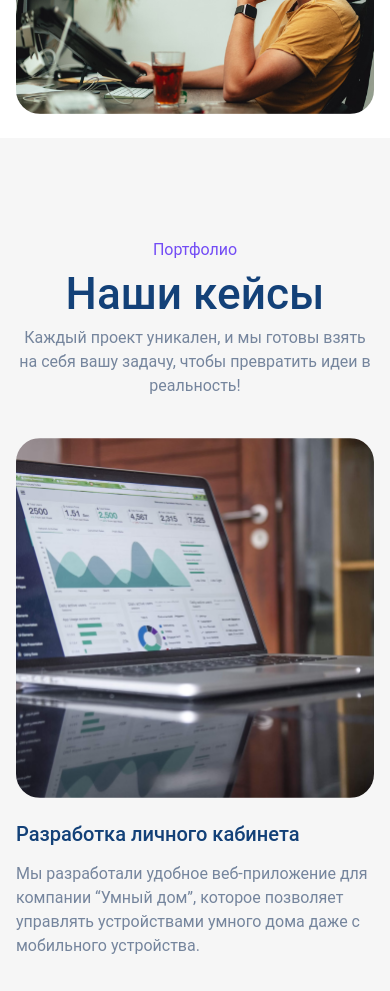
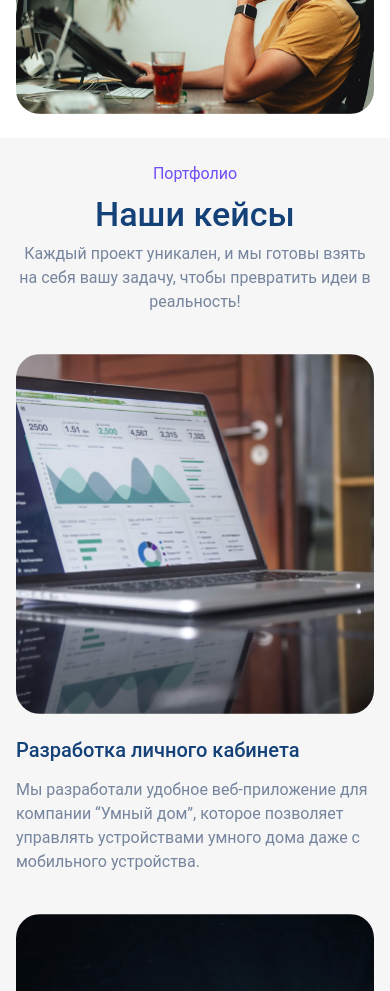
Before and after one commit to masha-masha/digital-design-company, a React (Vite) app: page / in a window 390 px wide. Shown: the part 4720-5711 px from the top of the page. Built offline with nearby package versions, Linux system fonts and the light colour scheme.

Commit message:
components Portfolio and PortfolioCard are styled for desktop devices

```diff
--- a/src/components/Portfolio/Portfolio.css
+++ b/src/components/Portfolio/Portfolio.css
@@ -57,4 +57,20 @@
     .portfolio-list {
         flex-direction: column;
     }
+
+    .portfolio-title,
+    .portfolio-description {
+      text-align: center;
+    }
 }
+
+@media (max-width: 670px) {
+    .portfolio {
+        padding: var(--spacing-lg) var(--spacing-base);
+    }
+
+    .portfolio-subtitle {
+        font-size: var(--text-2xl);
+        line-height: 40px;
+    }
+}
```
